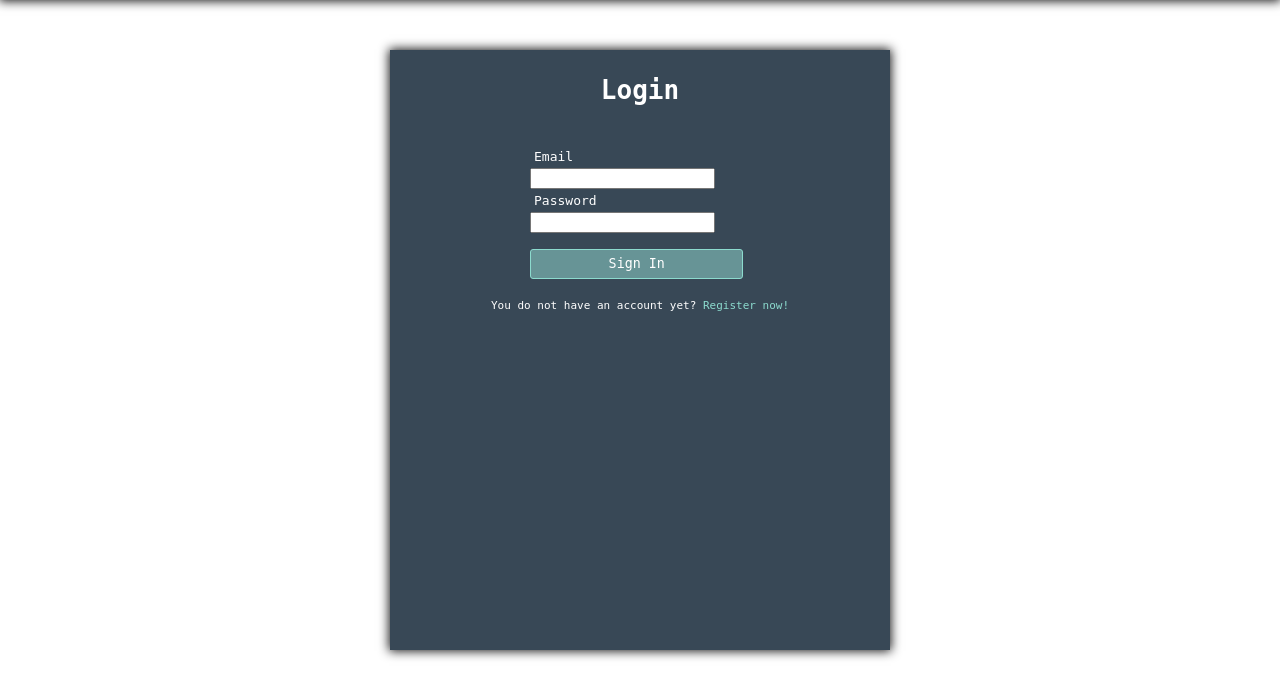
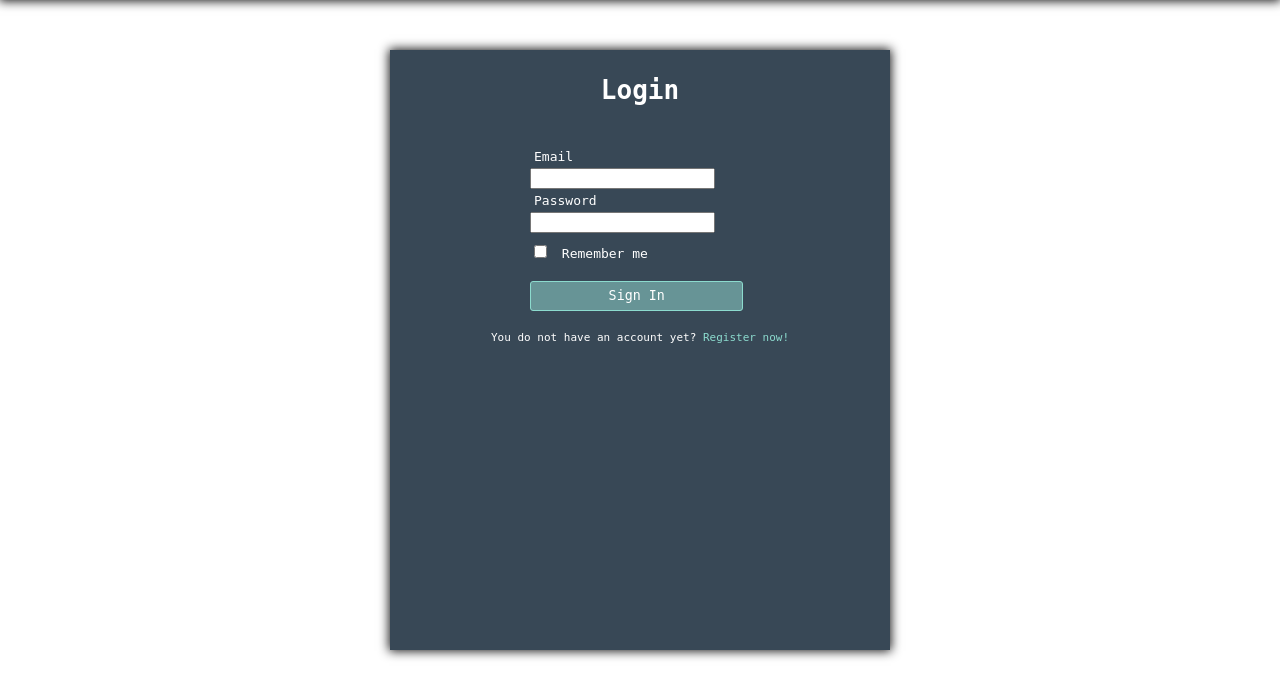
Before and after one commit to samedamci/auctions, a Flask app: page /login in a window 1280 px wide. Shown: the part 45-735 px from the top of the page. Run offline with Flask 2, Linux system fonts and the light colour scheme.

Commit message:
Add working login, registration and logout

```diff
--- a/auctions/__init__.py
+++ b/auctions/__init__.py
@@ -6,6 +6,7 @@ from dotenv import load_dotenv
 from flask import Flask
 from flask_sqlalchemy import SQLAlchemy
 from flask_bcrypt import Bcrypt
+from flask_login import LoginManager
 
 dotenv_path = join(dirname(__file__), "../.env")
 load_dotenv(dotenv_path)
@@ -16,5 +17,6 @@ app.config["SECRET_KEY"] = SECRET_KEY
 app.config["SQLALCHEMY_DATABASE_URI"] = "sqlite:///site.db"
 db = SQLAlchemy(app)
 bcrypt = Bcrypt(app)
+login_manager = LoginManager(app)
 
 from auctions import routes
--- a/auctions/forms.py
+++ b/auctions/forms.py
@@ -2,7 +2,8 @@
 
 from flask_wtf import FlaskForm
 from wtforms import StringField, PasswordField, SubmitField, BooleanField
-from wtforms.validators import DataRequired, Length, Email, EqualTo
+from wtforms.validators import DataRequired, Length, Email, EqualTo, ValidationError
+from auctions.models import User
 
 
 class Register(FlaskForm):
@@ -17,9 +18,19 @@ class Register(FlaskForm):
     )
     submit = SubmitField("Sign Up")
 
+    def validate_username(self, username):
+        user = User.query.filter_by(username=username.data).first()
+        if user:
+            raise ValidationError("Username is taken, choose another.")
+
+    def validate_email(self, email):
+        email = User.query.filter_by(email=email.data).first()
+        if email:
+            raise ValidationError("Account with this email address exists!")
+
 
 class Login(FlaskForm):
     email = StringField("Email", validators=[DataRequired(), Email()])
-    password = PasswordField('Password', validators=[DataRequired()])
-    remember = BooleanField('Remember me')
-    submit = SubmitField('Sign In')
+    password = PasswordField("Password", validators=[DataRequired()])
+    remember = BooleanField("Remember me")
+    submit = SubmitField("Sign In")
--- a/auctions/routes.py
+++ b/auctions/routes.py
@@ -4,6 +4,7 @@ from flask import render_template, url_for, flash, redirect
 from auctions.forms import Register, Login
 from auctions.models import User, Auction
 from auctions import app, db, bcrypt
+from flask_login import login_user, current_user, logout_user
 
 
 @app.route("/")
@@ -18,12 +19,23 @@ def about():
 
 @app.route("/login", methods=["GET", "POST"])
 def login():
+    if current_user.is_authenticated:
+        return redirect(url_for('home'))
     form = Login()
+    if form.validate_on_submit():
+        user = User.query.filter_by(email=form.email.data).first()
+        if user and bcrypt.check_password_hash(user.password, form.password.data):
+            login_user(user, remember=form.remember.data)
+            return redirect(url_for("home"))
+        else:
+            flash("Something goes wrong! Check your login data!", "failed")
     return render_template("login.html", form=form)
 
 
 @app.route("/register", methods=["GET", "POST"])
 def register():
+    if current_user.is_authenticated:
+        return redirect(url_for('home'))
     form = Register()
     if form.validate_on_submit():
         hashed_password = bcrypt.generate_password_hash(form.password.data).decode(
@@ -39,3 +51,9 @@ def register():
         )
         return redirect(url_for("login"))
     return render_template("register.html", form=form)
+
+
+@app.route("/logout")
+def logout():
+    logout_user()
+    return redirect(url_for('home'))
--- a/auctions/static/main.css
+++ b/auctions/static/main.css
@@ -110,6 +110,10 @@ h1 {
   font-size: 11px;
 }
 
+.form-checkbox {
+  margin-top: 12px;
+}
+
 .invalid {
   color: rgb(251, 141, 166);
   margin: 5px 0;
@@ -121,6 +125,7 @@ h1 {
   border-radius: 4px;
   margin: 50px auto;
   color: white;
+  box-shadow: 0px 0px 10px 1px #141314;
 }
 
 .alert-success {
@@ -152,3 +157,7 @@ h1 {
     margin: 10px !important;
   }
 }
+
+.inline {
+  display: inline-block !important;
+}
--- a/auctions/templates/index.html
+++ b/auctions/templates/index.html
@@ -18,12 +18,18 @@
           <li class="navigation-item nav-l">
             <a href="{{ url_for('about') }}">About</a>
           </li>
+          {% if current_user.is_authenticated %}
+            <li class="navigation-item nav-r">
+              <a href="{{ url_for('logout') }}">Logout</a>
+            </li>
+          {% else %}
             <li class="navigation-item nav-r">
               <a href="{{ url_for('register') }}">Register</a>
             </li>
             <li class="navigation-item nav-r">
               <a href="{{ url_for('login') }}">Login</a>
             </li>
+          {% endif %}
         </ul>
       </nav>
     </header>
--- a/auctions/templates/login.html
+++ b/auctions/templates/login.html
@@ -13,6 +13,10 @@
         {{ form.password.label(class="form-label") }}
         {{ form.password(class="form-input") }}
       </div>
+			<div class="form-group">
+				{{ form.remember(class="form-input form-checkbox") }}
+				{{ form.remember.label(class="form-label inline") }}
+			</div>
     </fieldset>
 		<div class="form-group">
 			{{ form.submit(class="form-submit") }}
```
Also changed, not shown: auctions/models.py (+8 -2 lines). Lines whose indentation alone changed are shown as unchanged.
